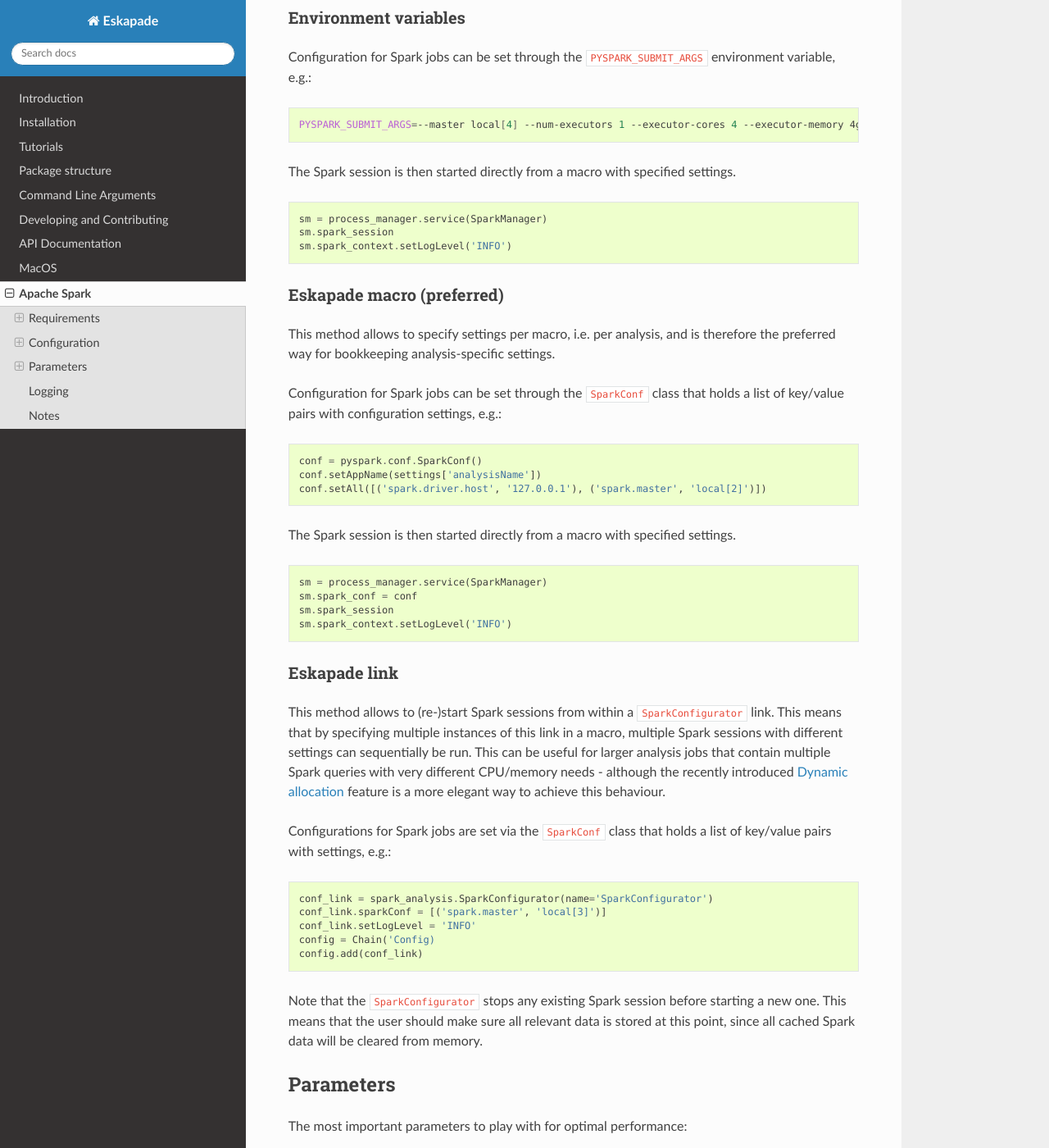
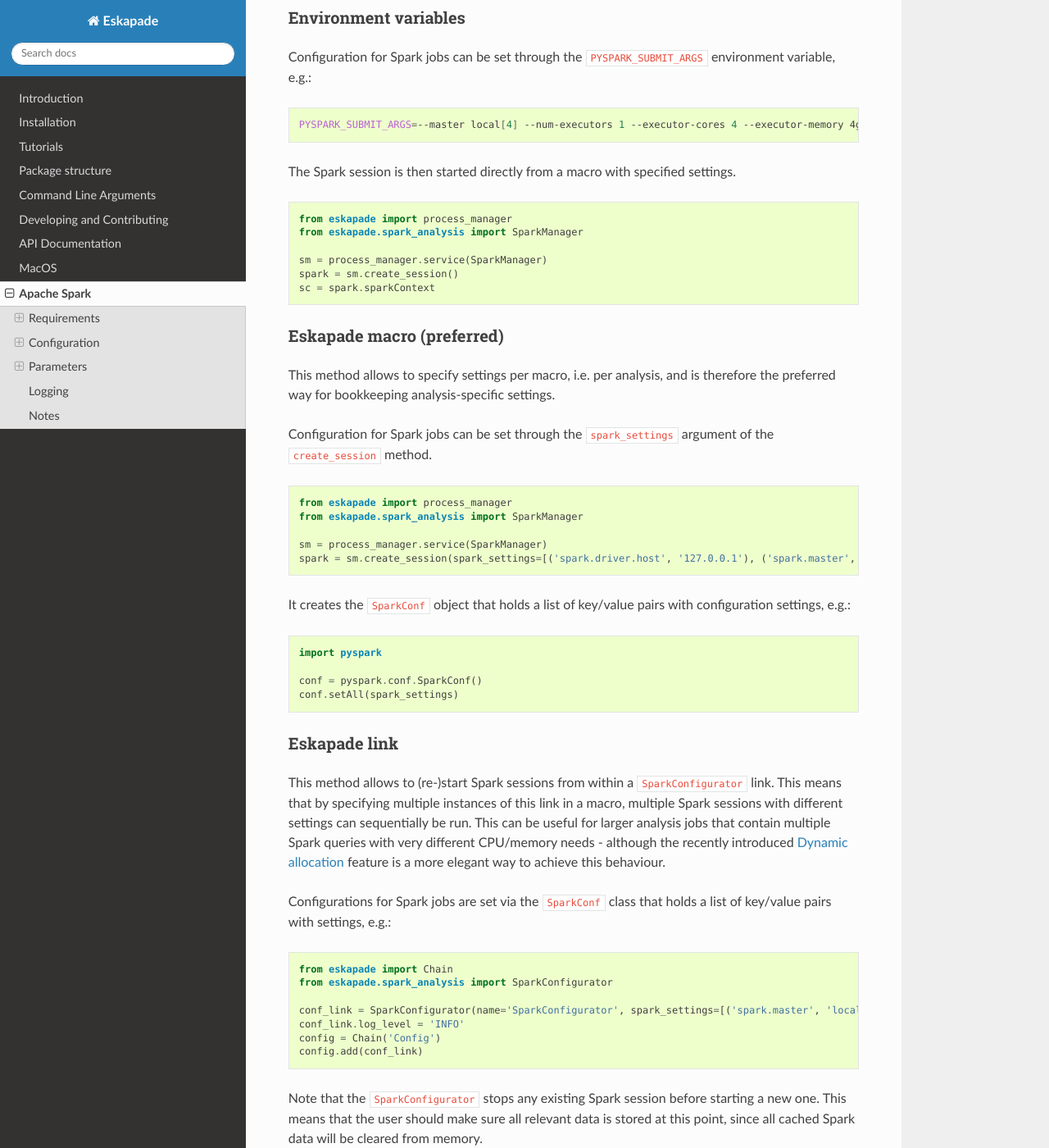
Before and after one commit to KaveIO/Eskapade, a Sphinx documentation site: the page built from docs/source/spark.rst, in a window 1280 px wide and 1400 px high, scrolled down 1272 px. Shown: the whole window at 82% size. Built offline with Sphinx 7.4.7 and the Read the Docs theme 2.0.0, drawn with Linux system fonts in a browser that asks for light colours; some of the changed text lies outside the part shown.

Commit message:
Update Spark tutorial. Fix link template

```diff
--- a/docs/source/spark.rst
+++ b/docs/source/spark.rst
@@ -2,7 +2,10 @@
 Apache Spark
 ============
 
-Eskapade supports the use of `Apache Spark <https://spark.apache.org>`_ for parallel processing of large data volumes. Jobs can run on a single laptop using Spark libraries as well as on a Spark/Hadoop cluster in combination with YARN. This section describes how to setup and configure Spark for use with Eskapade. For examples on running Spark jobs with Eskapade, see the `Spark tutorial <tutorial_spark.html>`_.
+Eskapade supports the use of `Apache Spark <https://spark.apache.org>`_ for parallel processing of large data volumes.
+Jobs can run on a single laptop using Spark libraries as well as on a Spark/Hadoop cluster in combination with YARN.
+This section describes how to setup and configure Spark for use with Eskapade. For examples on running Spark jobs with
+Eskapade, see the `Spark tutorial <tutorial_spark.html>`_.
 
 .. note ::
 
@@ -11,7 +14,9 @@
 Requirements
 ------------
 
-A default working setup of the Apache Spark libraries is included in both the Eskapade docker and vagrant image (see section `Installation <installation.html>`_). For installation of Spark libraries in a custom setup, please refer to the Spark `documentation <https://spark.apache.org/docs/latest/>`_.
+A default working setup of the Apache Spark libraries is included in both the Eskapade docker and vagrant image
+(see section `Installation <installation.html>`_). For installation of Spark libraries in a custom setup,
+please refer to the Spark `documentation <https://spark.apache.org/docs/latest/>`_.
 
 NB: not all combinations of Spark and Python versions work properly together.
 
@@ -19,7 +24,8 @@
 Spark installation
 ~~~~~~~~~~~~~~~~~~
 
-The environment variables ``SPARK_HOME`` and ``PYTHONPATH`` need be set and to point to the location of the Spark installation and the Python libraries of Spark and py4j (dependency). In the Eskapade docker, for example, it is set to:
+The environment variables ``SPARK_HOME`` and ``PYTHONPATH`` need be set and to point to the location of the Spark
+installation and the Python libraries of Spark and py4j (dependency). In the Eskapade docker, for example, it is set to:
 
 .. code-block:: bash
 
@@ -44,7 +50,9 @@
 
   $ eskapade_run python/eskapade/tutorials/esk601_spark_configuration.py
 
-The methods are described in the sections below. For a description of configuration settings, see `Spark Configuration <http://spark.apache.org/docs/latest/configuration.html>`_. In case configuration settings seem not to be picked up correctly, please check `Notes`_ at the end of this section.
+The methods are described in the sections below. For a description of configuration settings, see
+`Spark Configuration <http://spark.apache.org/docs/2.1.1/configuration.html>`_.
+In case configuration settings seem not to be picked up correctly, please check `Notes`_ at the end of this section.
 
 Environment variables
 ~~~~~~~~~~~~~~~~~~~~~
@@ -59,9 +67,12 @@
 
 .. code-block:: python
 
+  from eskapade import process_manager
+  from eskapade.spark_analysis import SparkManager
+
   sm = process_manager.service(SparkManager)
-  sm.spark_session
-  sm.spark_context.setLogLevel('INFO')
+  spark = sm.create_session()
+  sc = spark.sparkContext
 
 
 Eskapade macro (preferred)
@@ -69,40 +80,48 @@
 
 This method allows to specify settings per macro, i.e. per analysis, and is therefore the preferred way for bookkeeping analysis-specific settings.
 
-Configuration for Spark jobs can be set through the ``SparkConf`` class that holds a list of key/value pairs with configuration settings, e.g.:
+Configuration for Spark jobs can be set through the ``spark_settings`` argument of the ``create_session`` method.
 
 .. code-block:: python
 
-  conf = pyspark.conf.SparkConf()
-  conf.setAppName(settings['analysisName'])
-  conf.setAll([('spark.driver.host', '127.0.0.1'), ('spark.master', 'local[2]')])
+  from eskapade import process_manager
+  from eskapade.spark_analysis import SparkManager
 
-The Spark session is then started directly from a macro with specified settings.
+  sm = process_manager.service(SparkManager)
+  spark = sm.create_session(spark_settings=[('spark.driver.host', '127.0.0.1'), ('spark.master', 'local[2]')])
+
+It creates the ``SparkConf`` object that holds a list of key/value pairs with configuration settings, e.g.:
 
 .. code-block:: python
 
-  sm = process_manager.service(SparkManager)
-  sm.spark_conf = conf
-  sm.spark_session
-  sm.spark_context.setLogLevel('INFO')
+  import pyspark
+
+  conf = pyspark.conf.SparkConf()
+  conf.setAll(spark_settings)
 
 
 Eskapade link
 ~~~~~~~~~~~~~
 
-This method allows to (re-)start Spark sessions from within a ``SparkConfigurator`` link. This means that by specifying multiple instances of this link in a macro, multiple Spark sessions with different settings can sequentially be run. This can be useful for larger analysis jobs that contain multiple Spark queries with very different CPU/memory needs - although the recently introduced `Dynamic allocation`_ feature is a more elegant way to achieve this behaviour.
+This method allows to (re-)start Spark sessions from within a ``SparkConfigurator`` link. This means that by specifying
+multiple instances of this link in a macro, multiple Spark sessions with different settings can sequentially be run.
+This can be useful for larger analysis jobs that contain multiple Spark queries with very different CPU/memory needs -
+although the recently introduced `Dynamic allocation`_ feature is a more elegant way to achieve this behaviour.
 
 Configurations for Spark jobs are set via the ``SparkConf`` class that holds a list of key/value pairs with settings, e.g.:
 
 .. code-block:: python
 
-  conf_link = spark_analysis.SparkConfigurator(name='SparkConfigurator')
-  conf_link.sparkConf = [('spark.master', 'local[3]')]
-  conf_link.setLogLevel = 'INFO'
-  config = Chain('Config)
+  from eskapade import Chain
+  from eskapade.spark_analysis import SparkConfigurator
+
+  conf_link = SparkConfigurator(name='SparkConfigurator', spark_settings=[('spark.master', 'local[3]')])
+  conf_link.log_level = 'INFO'
+  config = Chain('Config')
   config.add(conf_link)
 
-Note that the ``SparkConfigurator`` stops any existing Spark session before starting a new one. This means that the user should make sure all relevant data is stored at this point, since all cached Spark data will be cleared from memory.
+Note that the ``SparkConfigurator`` stops any existing Spark session before starting a new one. This means that the user
+should make sure all relevant data is stored at this point, since all cached Spark data will be cleared from memory.
 
 
 Parameters
@@ -118,7 +137,8 @@
 
 Dynamic allocation
 ~~~~~~~~~~~~~~~~~~
-Since version 2.1, Spark allows for `dynamic resouce allocation <https://spark.apache.org/docs/latest/job-scheduling.html#dynamic-resource-allocation>`_. This requires the following settings:
+Since version 2.1, Spark allows for `dynamic resouce allocation <https://spark.apache.org/docs/2.1.1/job-scheduling.html#dynamic-resource-allocation>`_.
+This requires the following settings:
 
 - ``spark.dynamicAllocation.enabled=true``
 - ``spark.shuffle.service.enabled=true``
@@ -141,7 +161,8 @@
 
 .. code-block:: python
 
-  process_manager.service(SparkManager).spark_context.setLogLevel('INFO')
+  spark = process_manager.service(SparkManager).get_session()
+  spark.sparkContext.setLogLevel('INFO')
 
 
 PS: the loggers in Python can be controlled through:
@@ -161,7 +182,8 @@
 
 There are a few pitfalls w.r.t. setting up Spark correctly:
 
-1. If the environment variable ``PYSPARK_SUBMIT_ARGS`` is defined, its settings may override those specified in the macro/link. This can be prevented by unsetting the variable:
+1. If the environment variable ``PYSPARK_SUBMIT_ARGS`` is defined, its settings may override those specified
+in the macro/link. This can be prevented by unsetting the variable:
 
 .. code-block:: bash
 
@@ -176,10 +198,14 @@
 
 The former will clear the variable from the shell session, whereas the latter will only clear it in the Python session.
 
-2. In client mode not all driver options set via ``SparkConf`` are picked up at job submission because the JVM has already been started. Those settings should therefore be passed through the ``SPARK_OPTS`` environment variable, instead of using ``SparkConf`` in an Eskapade macro or link:
+2. In client mode not all driver options set via ``SparkConf`` are picked up at job submission because the JVM has
+already been started. Those settings should therefore be passed through the ``SPARK_OPTS`` environment variable,
+instead of using ``SparkConf`` in an Eskapade macro or link:
 
 .. code-block:: bash
 
   SPARK_OPTS=--driver-java-options=-Xms1024M --driver-java-options=-Xmx4096M --driver-java-options=-Dlog4j.logLevel=info --driver-memory 2g
 
-3. In case a Spark machine is not connected to a network, setting the ``SPARK_LOCAL_HOSTNAME`` environment variable or the ``spark.driver.host`` key in ``SparkConf`` to the value ``localhost`` may fix DNS resolution timeouts which prevent Spark from starting jobs.
+3. In case a Spark machine is not connected to a network, setting the ``SPARK_LOCAL_HOSTNAME`` environment variable or
+the ``spark.driver.host`` key in ``SparkConf`` to the value ``localhost`` may fix DNS resolution timeouts which prevent
+Spark from starting jobs.
```
Also changed, not shown: docs/source/tutorial_spark.rst (+119 -53 lines), 4 other files.
